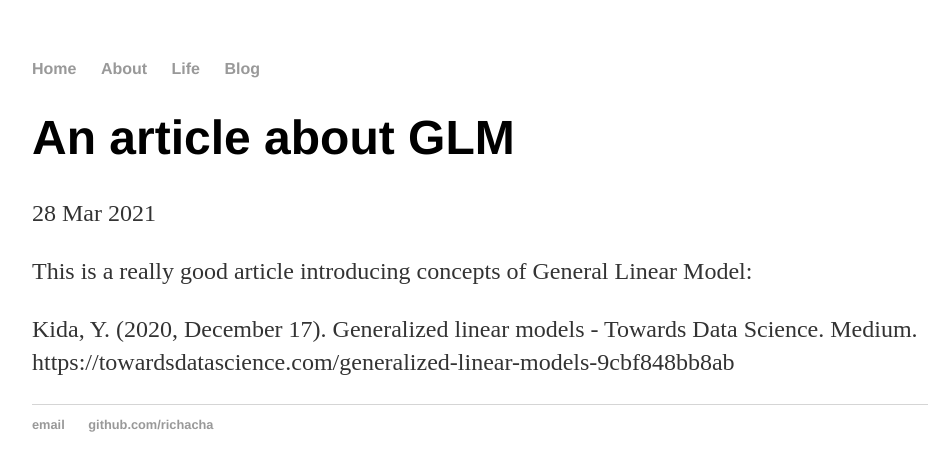
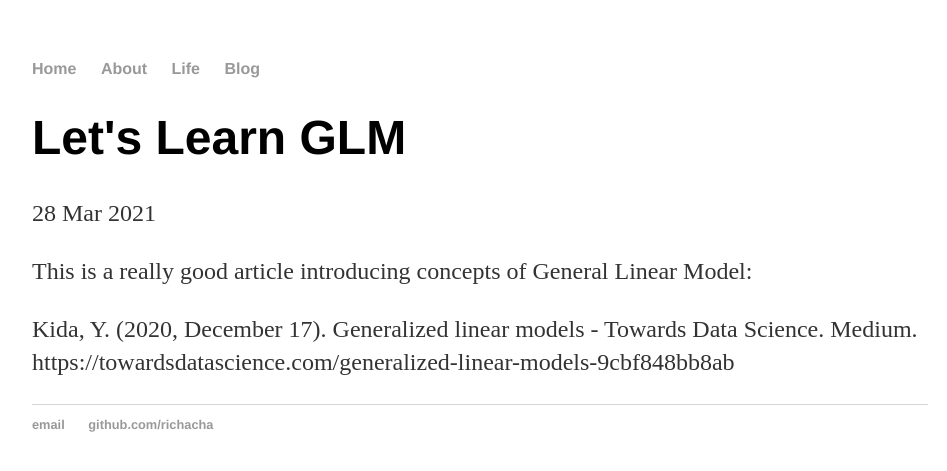
Before and after one commit to Richacha/haolinzhang.github.io, a Jekyll site: the page built from _posts/2021-03-28-glm-article.md, in a window 1280 px wide. Shown: the top 471 px of the page, without its empty margins (160-1107 px from the left). Built offline with Jekyll 4.4.1, drawn with Linux system fonts in a browser that asks for light colours.

Commit message:
Update 2021-03-28-glm-article.md

```diff
--- a/_posts/2021-03-28-glm-article.md
+++ b/_posts/2021-03-28-glm-article.md
@@ -1,6 +1,6 @@
 ---
 layout: post
-title: "An article about GLM"
+title: "Let's Learn GLM"
 date: 2021-03-28
 ---
 
```
